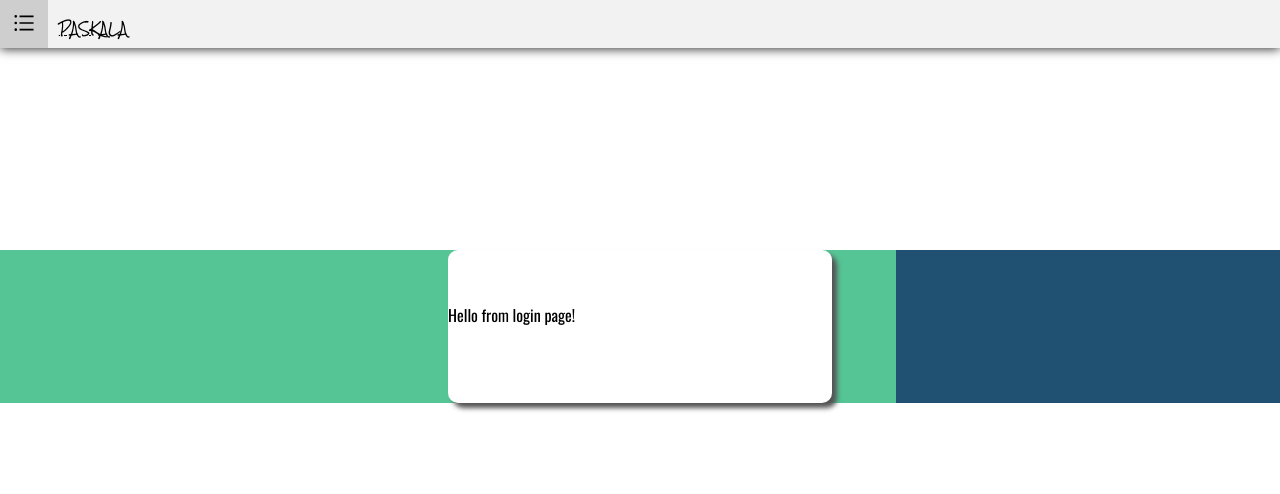
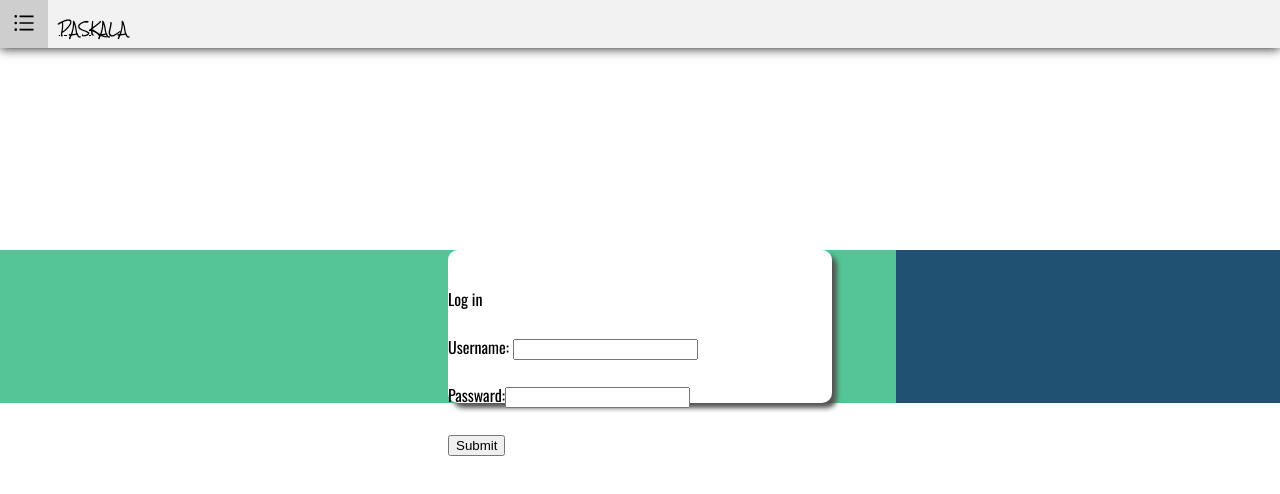
Before and after one commit to dh4618/webapp, a React (Create React App) app: page /login in a window 1280 px wide. Shown: the top 494 px of the page. Built offline with nearby package versions, Linux system fonts and the light colour scheme.

Commit message:
added basic button and textfield

```diff
--- a/src/App.css
+++ b/src/App.css
@@ -196,8 +196,11 @@ h6 {
   background-color: white;
   box-shadow: 5px 5px 5px rgb(83, 83, 83);
   border-radius: 10px;
-  line-height: 5rem;
+  line-height: 3rem;
+}
 
+.loginHero input[type=submit] {
+  margin-right: 0;
 }
 
 /* Banner */
--- a/src/pages/login.js
+++ b/src/pages/login.js
@@ -4,7 +4,10 @@ export default function login() {
     return (
         <div className="login">
             <div className="loginHero">
-            Hello from login page!
+                Log in
+                <div> Username: <input type="text" name="username"/> </div>
+                <div>Passward:<input type="password" name="password" /></div>
+                <div><input type="submit" name="Log in" /></div>
             </div>
 
         </div>
```
